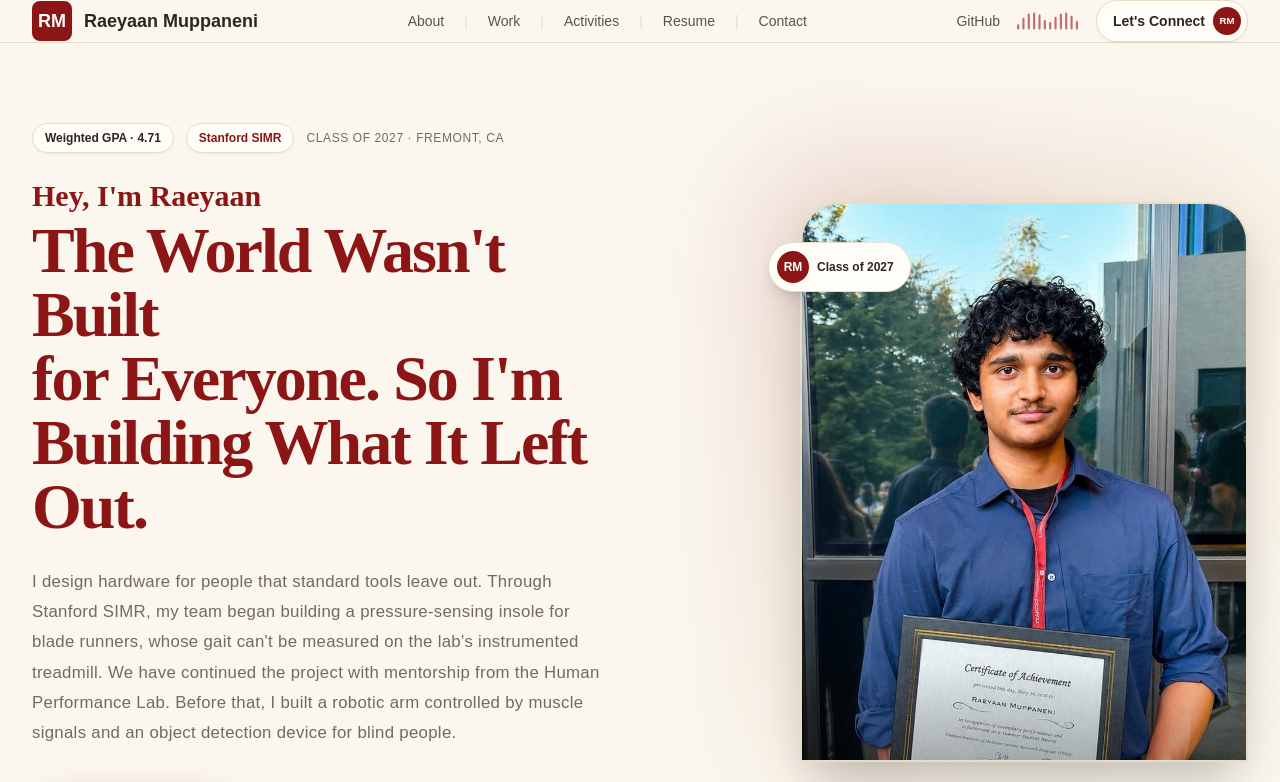
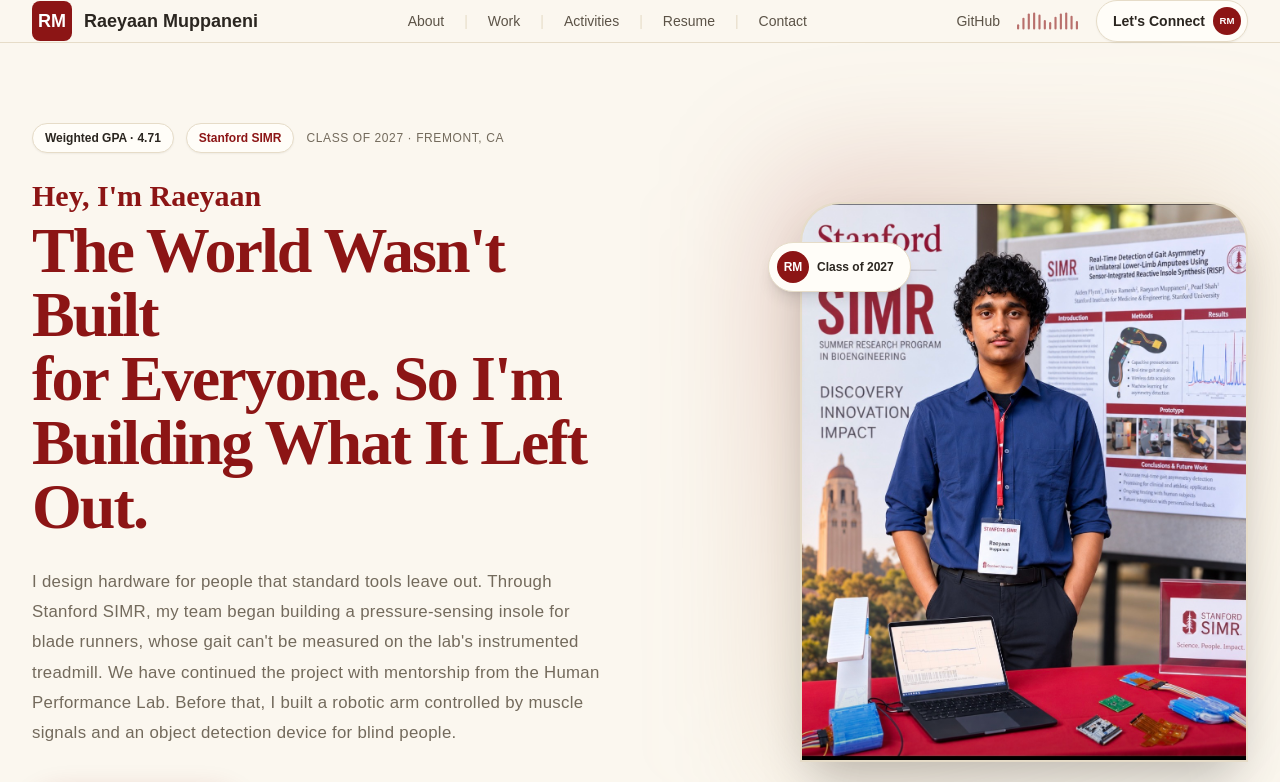
Before and after one commit to raeyaanmuppaneni/raeyaanmuppaneni.github.io, a Next.js app: page / in a window 1280 px wide. Shown: the top 782 px of the page. Built offline with nearby package versions, Linux system fonts and the light colour scheme.

Commit message:
Use SIMR photo on home page hero

```diff
--- a/components/HeroPortrait.jsx
+++ b/components/HeroPortrait.jsx
@@ -7,8 +7,8 @@ export default function HeroPortrait() {
       {/* Portrait frame — bleeds toward the bottom like a real photo crop */}
       <div className="relative rounded-t-[2.5rem] rounded-b-none overflow-hidden border-2 border-[#e6dcc8] shadow-2xl aspect-[4/5] bg-[#e2d5b8]">
         <img
-          src="/images/profile/hero.jpg"
-          alt="Raeyaan Muppaneni holding his Stanford SIMR Certificate of Achievement"
+          src="/images/image0.jpeg"
+          alt="Raeyaan Muppaneni at the Stanford SIMR poster session"
           className="absolute inset-0 w-full h-full object-cover object-top"
         />
 
```
